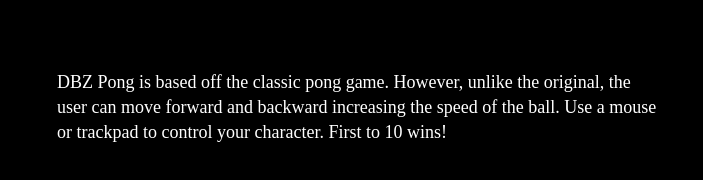
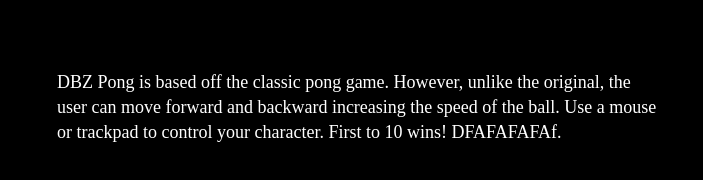
Before and after one commit to anthonykumasaka/DBZ-Pong, a website built with webpack: page index.html in a window 1280 px wide. Shown: the part 588-768 px from the top of the page, without its empty margins (288-991 px from the left). Built offline with nearby package versions, Linux system fonts and the light colour scheme.

Commit message:
Testing git pushes

```diff
--- a/index.html
+++ b/index.html
@@ -365,7 +365,7 @@
     <div class="description">
       <p>
         DBZ Pong is based off the classic pong game. However, unlike the original, the user can move forward and backward increasing the
-        speed of the ball. Use a mouse or trackpad to control your character. First to 10 wins!
+        speed of the ball. Use a mouse or trackpad to control your character. First to 10 wins! DFAFAFAFAf.
       </p>
 
     </div>
```
